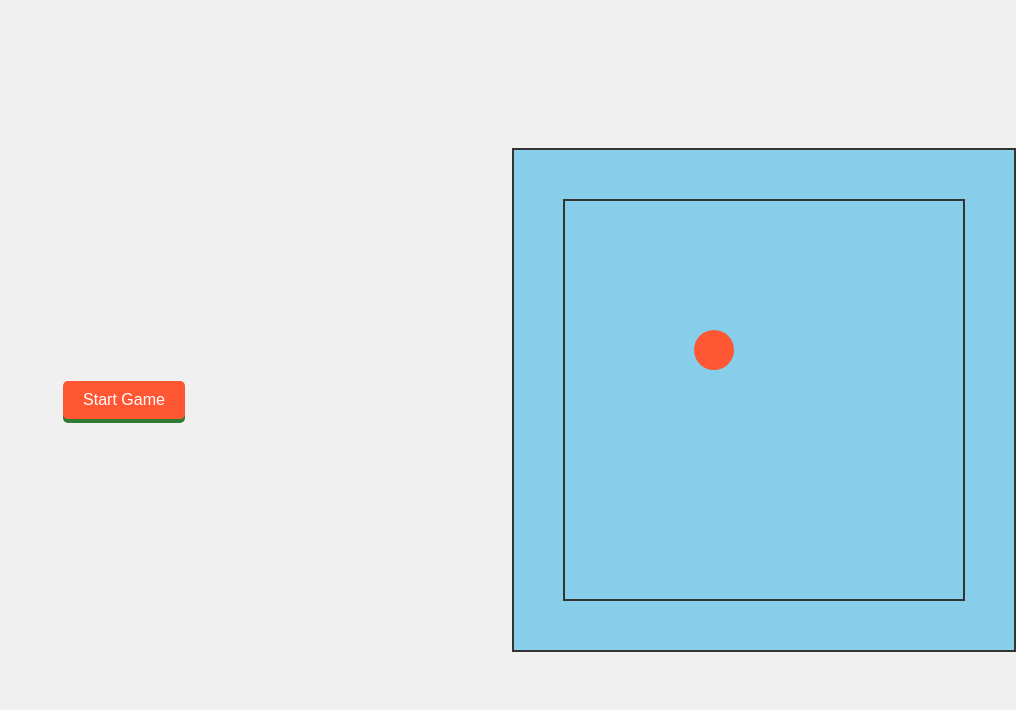
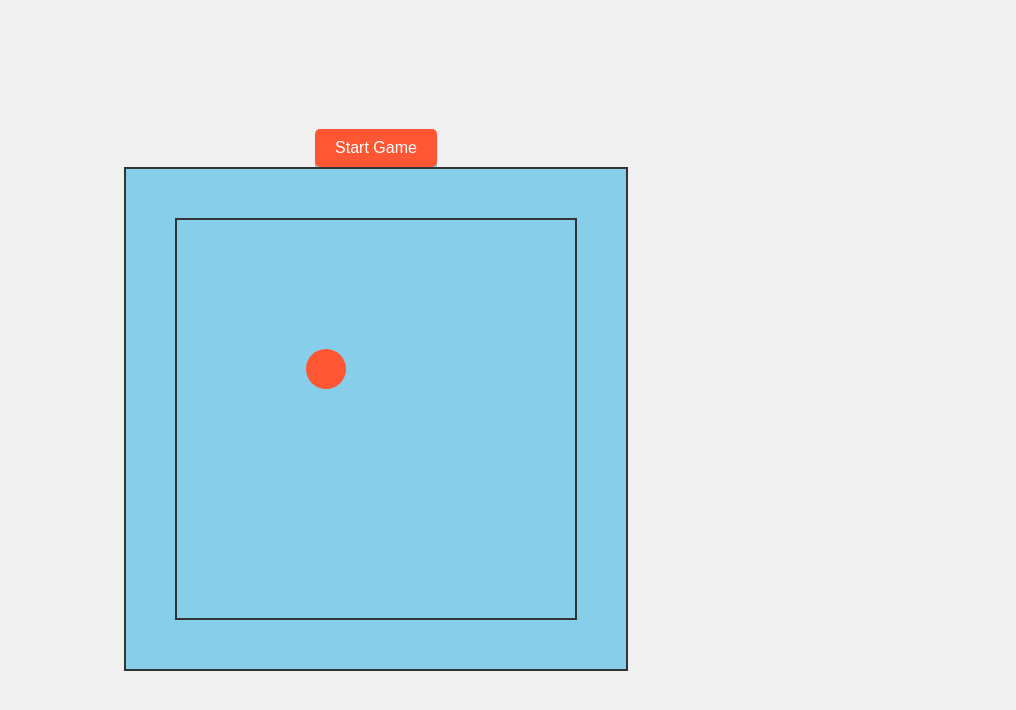
Before and after one commit to captUJN/ballgame, a plain HTML site: page index.html in a window 1280 px wide. Shown: the whole page, without its empty margins (264-1280 px from the left). Drawn offline with Linux system fonts and the light colour scheme.

Commit message:
index.html

```diff
--- a/index.html
+++ b/index.html
@@ -6,6 +6,8 @@
     <title>Gyroscope Ball Game</title>
     <style>
         body {
+            display: flex;
+    flex-direction: column;
             margin: 0;
             padding: 0;
             background-color: #f0f0f0;
@@ -34,7 +36,7 @@
     border: none;
     border-radius: 5px;
     cursor: pointer;
-    box-shadow: 0 4px #2E7D32;
+    box-shadow: 0 4px #87ceeb;
     transition: background-color 0.3s, transform 0.3s;
 }
 
```
